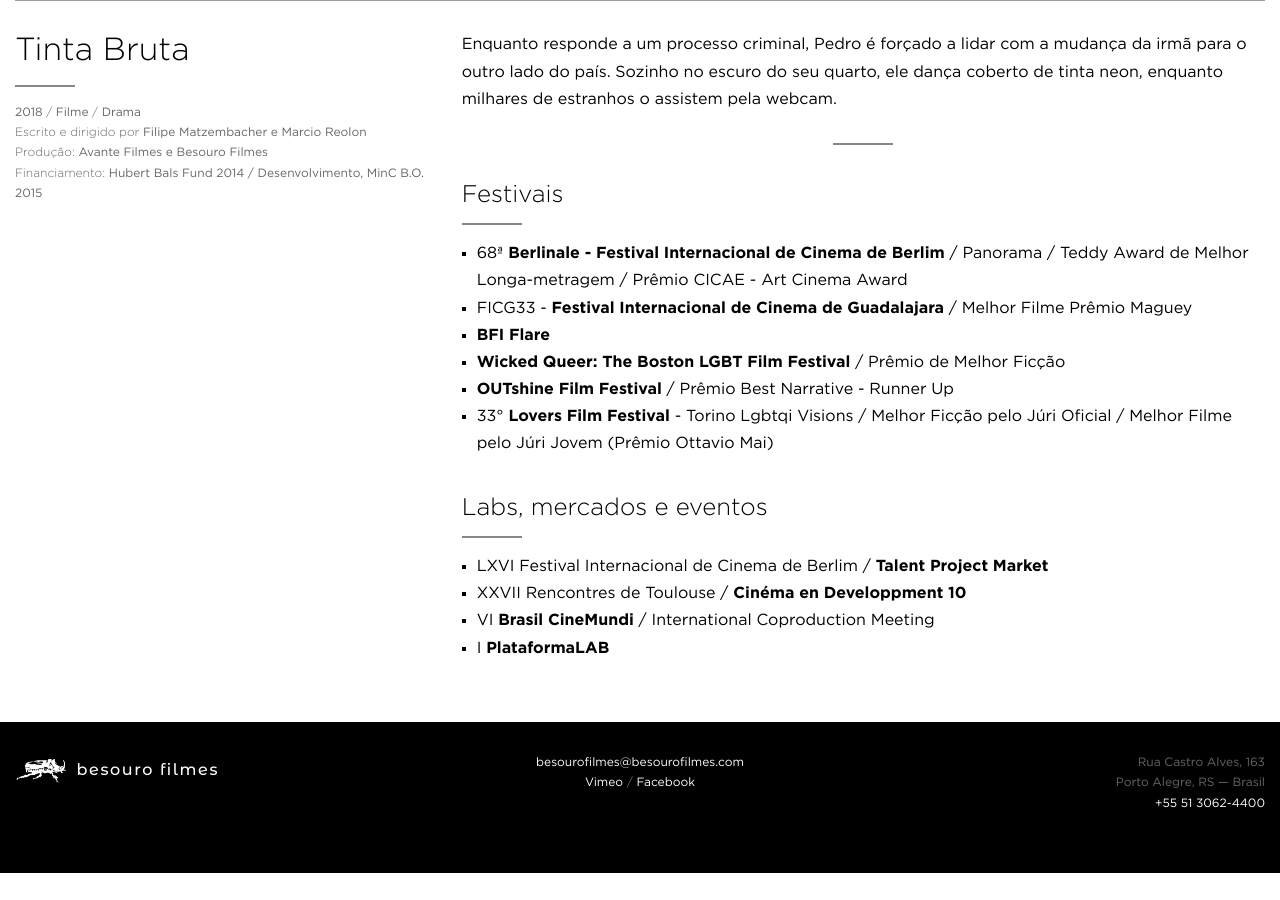
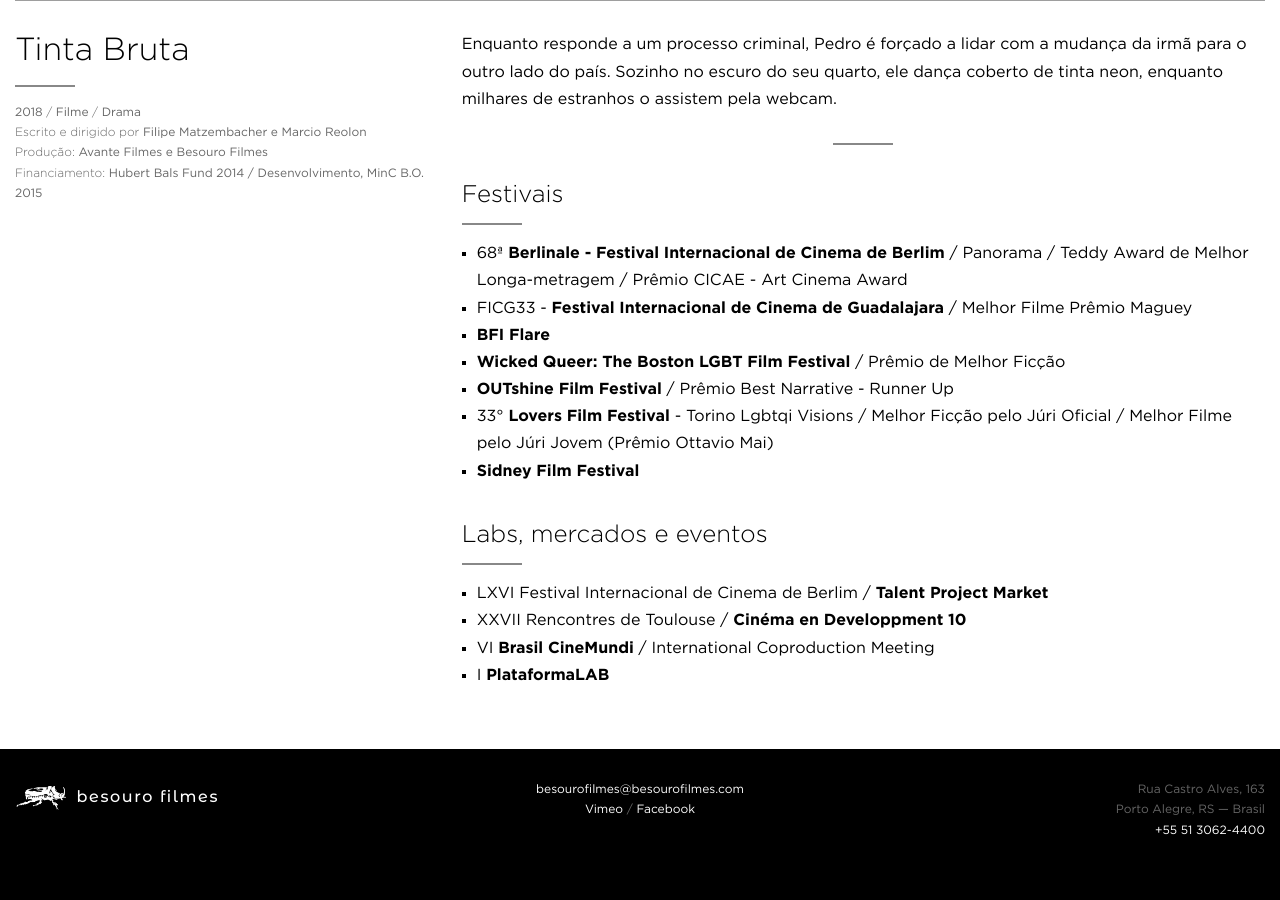
Before and after one commit to arthrfrts/besouro, a Jekyll site: the page built from _projects/tintabruta.md, in a window 1280 px wide and 900 px high, scrolled down 817 px. Built offline with Jekyll 4.4.1, drawn with Linux system fonts in a browser that asks for light colours; before the commit the page ends 1690 px from its top, so only the background shows below that; grey boxes are pictures that could not be loaded.

Commit message:
Updated Tintabruta

```diff
--- a/_projects/tintabruta.md
+++ b/_projects/tintabruta.md
@@ -34,6 +34,7 @@
 * **Wicked Queer: The Boston LGBT Film Festival** / Prêmio de Melhor Ficção
 * **OUTshine Film Festival** / Prêmio Best Narrative - Runner Up
 * 33° **Lovers Film Festival** - Torino Lgbtqi Visions / Melhor Ficção pelo Júri Oficial / Melhor Filme pelo Júri Jovem (Prêmio Ottavio Mai)
+* **Sidney Film Festival**
 
 ## Labs, mercados e eventos
 * LXVI Festival Internacional de Cinema de Berlim / **Talent Project Market**
```
